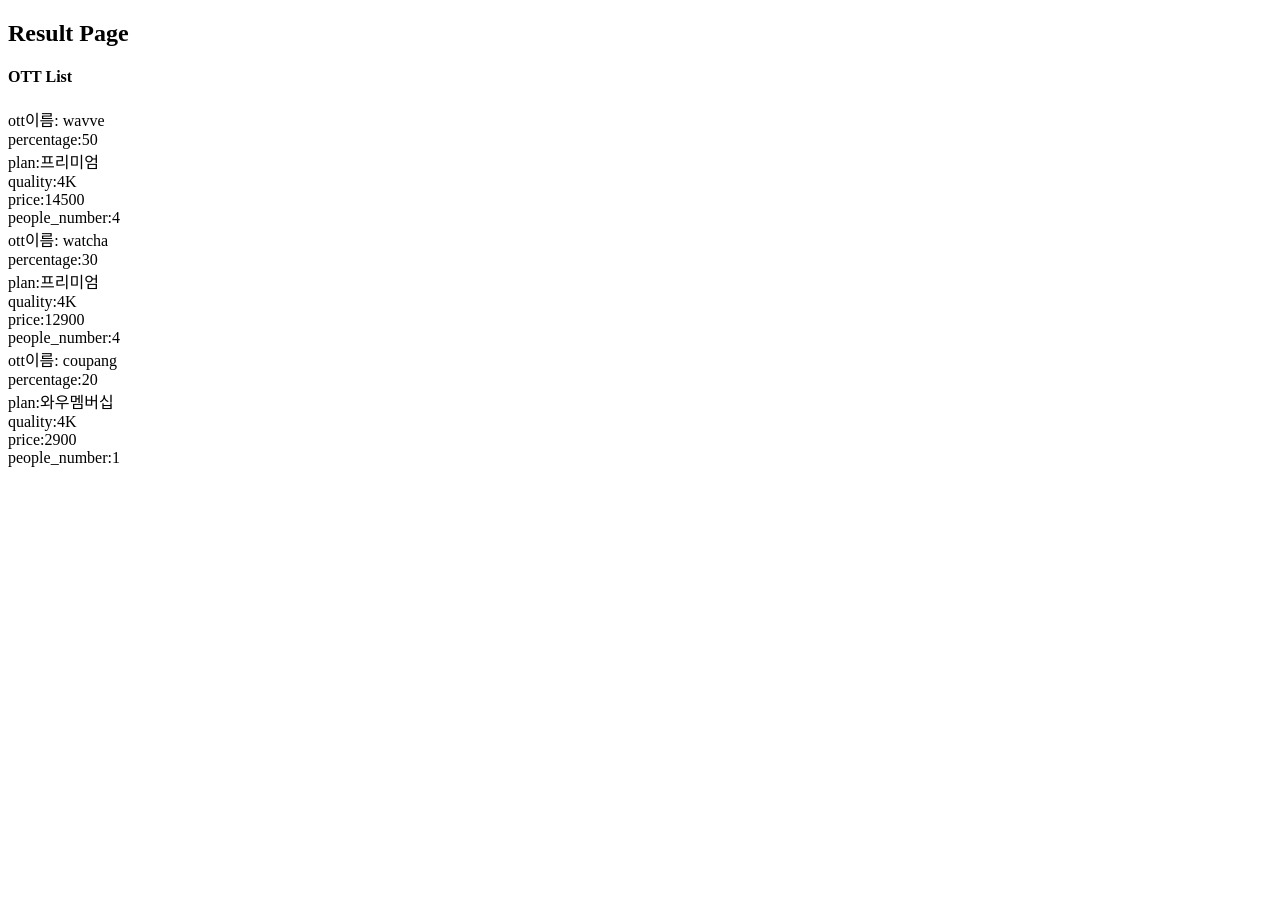
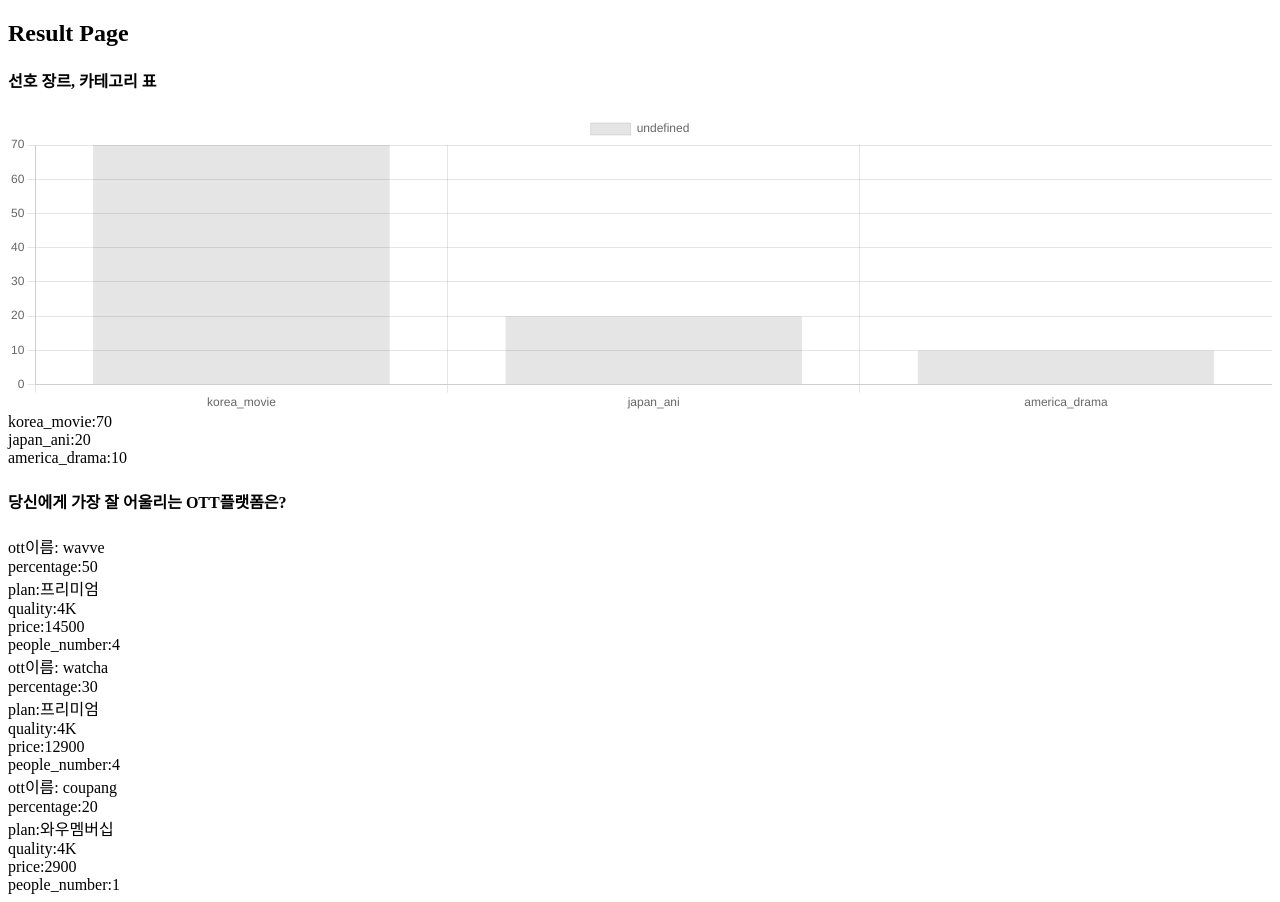
Before and after one commit to OT-T1/ottichu, a React (Create React App) app in the folder client/: page /result in a window 1280 px wide. Before the commit the page ends 800 px from the top, so only its background shows below. Built offline with nearby package versions, Linux system fonts and the light colour scheme.

Commit message:
[#20] feat: 선호 카테고리 시각화 샘플 추가 * 현재 json으로 받은 데이터가 있다고 가정하고 출력하도록 했음 * redux로 처리하도록 데이터를 이동해야함

```diff
--- a/client/src/components/result/OttList.jsx
+++ /dev/null
@@ -1,66 +0,0 @@
-import React from 'react';
-
-const expectedData = {
-  category: {
-    korea_movie: 70,
-    japan_ani: 20,
-  },
-  result: {
-    genre: '호러',
-    price: 5000,
-  },
-  platform: {
-    wavve: {
-      percentage: 50,
-      plan: '프리미엄',
-      quality: '4K',
-      price: 14500,
-      people_number: 4,
-    },
-    watcha: {
-      percentage: 30,
-      plan: '프리미엄',
-      quality: '4K',
-      price: 12900,
-      people_number: 4,
-    },
-    coupang: {
-      percentage: 20,
-      plan: '와우멤버십',
-      quality: '4K',
-      price: 2900,
-      people_number: 1,
-    },
-  },
-  best_contents: [
-    [1, '{title}', '{director}', '{img_url}', '{platform}'],
-    [2, '...'],
-  ],
-};
-
-function Ott({ ottName }) {
-  return (
-    <div>
-      {Object.keys(ottName).map((col) => (
-        <div>
-          {col}:{ottName[col]}
-        </div>
-      ))}
-    </div>
-  );
-}
-
-// TODO: change to arrow function
-export default function OttList() {
-  return (
-    <div>
-      <h4>OTT List</h4>
-      {Object.keys(expectedData.platform).map((ottName) => (
-        <div>
-          <div>ott이름: {ottName}</div>
-          <Ott ottName={expectedData.platform[ottName]} key={Date.now()} />
-        </div>
-      ))}
-    </div>
-  );
-}
--- a/client/src/components/result/index.jsx
+++ b/client/src/components/result/index.jsx
@@ -1,5 +1,46 @@
 import React, { useEffect } from 'react';
-import OttList from './OttList';
+import OttList from './ottList';
+import PreferenceChart from './preferenceChart';
+
+const expectedData = {
+  category: {
+    korea_movie: 70,
+    japan_ani: 20,
+    america_drama: 10,
+  },
+  worldcloud: {},
+  result: {
+    genre: '호러',
+    price: 5000,
+  },
+  platform: {
+    wavve: {
+      percentage: 50,
+      plan: '프리미엄',
+      quality: '4K',
+      price: 14500,
+      people_number: 4,
+    },
+    watcha: {
+      percentage: 30,
+      plan: '프리미엄',
+      quality: '4K',
+      price: 12900,
+      people_number: 4,
+    },
+    coupang: {
+      percentage: 20,
+      plan: '와우멤버십',
+      quality: '4K',
+      price: 2900,
+      people_number: 1,
+    },
+  },
+  best_contents: [
+    [1, '{title}', '{director}', '{img_url}', '{platform}'],
+    [2, '...'],
+  ],
+};
 
 const ResultPage = () => {
   // TODO: delete this
@@ -10,7 +51,8 @@
   return (
     <div>
       <h2>Result Page</h2>
-      <OttList />
+      <PreferenceChart categories={expectedData.category} />
+      <OttList expectedData={expectedData} />
     </div>
   );
 };
--- /dev/null
+++ b/client/src/components/result/ottList.jsx
@@ -0,0 +1,29 @@
+import React from 'react';
+
+// TODO: make file
+function Ott({ ottName }) {
+  return (
+    <div>
+      {Object.keys(ottName).map((col) => (
+        <div>
+          {col}:{ottName[col]}
+        </div>
+      ))}
+    </div>
+  );
+}
+
+// TODO: change to arrow function
+export default function OttList({ expectedData }) {
+  return (
+    <div>
+      <h4>당신에게 가장 잘 어울리는 OTT플랫폼은?</h4>
+      {Object.keys(expectedData.platform).map((ottName) => (
+        <div>
+          <div>ott이름: {ottName}</div>
+          <Ott ottName={expectedData.platform[ottName]} key={Date.now()} />
+        </div>
+      ))}
+    </div>
+  );
+}
--- /dev/null
+++ b/client/src/components/result/preferenceChart.jsx
@@ -0,0 +1,53 @@
+import React from 'react';
+import { Bar } from 'react-chartjs-2';
+
+export default function PreferenceChart({ categories }) {
+  // store에서 할 애들임 지금 임시임
+  const labels = [];
+  const percent = [];
+
+  Object.keys(categories).map((category) => labels.push(category));
+  Object.keys(categories).map((category) => percent.push(categories[category]));
+
+  const data = {
+    labels,
+    datasets: [
+      {
+        borderWidth: 1,
+        data: percent,
+      },
+    ],
+  };
+
+  const options = {
+    legend: {
+      display: true, // label 보이기 여부
+    },
+    scales: {
+      yAxes: [
+        {
+          ticks: {
+            min: 0, // y축 스케일에 대한 최소값 설정
+            stepSize: 1, // y축 그리드 한 칸당 수치
+          },
+        },
+      ],
+    },
+
+    maintainAspectRatio: false,
+  };
+
+  return (
+    <div>
+      <h4>선호 장르, 카테고리 표</h4>
+      <div>
+        <Bar data={data} options={options} height={300} />
+      </div>
+      {Object.keys(categories).map((category) => (
+        <div>
+          {category}:{categories[category]}
+        </div>
+      ))}
+    </div>
+  );
+}
```
